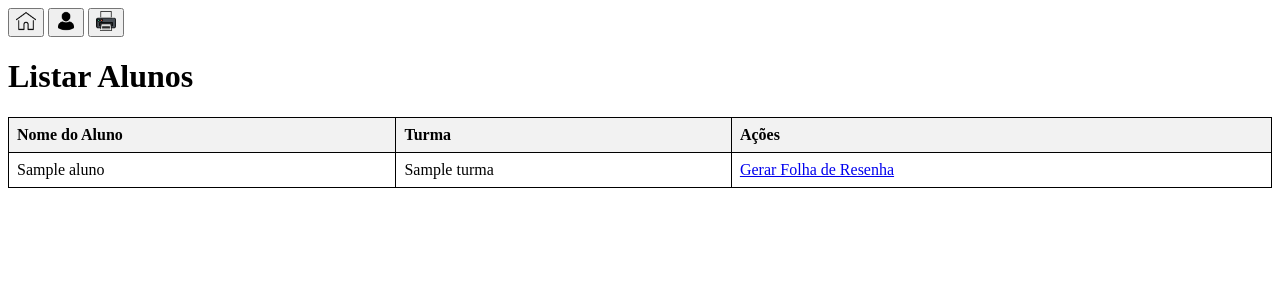
After one commit to casa-inteligente/pauta_pr29, a Django app: template projeto_pauta/resenha_livro/templates/listar_alunos.html in a window 1280 px wide. The commit adds this page. Shown: the top 300 px of the page. Run offline with Django 5.2, Linux system fonts and the light colour scheme; the template is opened without the code that fills it: most values are stand-ins (such as "Sample title", 1, 10 or a date in 2020).

Commit message:
add folha resenha, falta desing

```diff
--- a/projeto_pauta/projeto_pauta/urls.py
+++ b/projeto_pauta/projeto_pauta/urls.py
@@ -23,10 +23,11 @@ from . import views
 
 urlpatterns = [
     path('', include('pauta.urls')),
-    path('relacoes/', include('relação_detentos.urls')),
+    path('relacoes/', include('relação_detentos.urls')), #adiciona relação de detentos
     path('home', views.home, name='home'),
+    path('resenha_livro/', include('resenha_livro.urls')), #Adiciona relação de livros
     path('admin/', admin.site.urls),
-    #path('imprimir_resenha/<int:aluno_id>/')
+
     path('login/', auth_views.LoginView.as_view(), name='login'),  # URL de login
     path('logout/', auth_views.LogoutView.as_view(), name='logout'),  # URL de logout
     path('accounts/', include('django.contrib.auth.urls')),  # URLs de autenticação padrão
--- a/projeto_pauta/resenha_livro/admin.py
+++ b/projeto_pauta/resenha_livro/admin.py
@@ -7,7 +7,7 @@ class ResenhaAdmin(admin.ModelAdmin):
 
 @admin.register(PeriodoLeitura)
 class PeriodoLeituraAdmin(admin.ModelAdmin):
-    list_display = ('intervalo_leitura', 'data_resenha')
+    list_display = ('turma', 'intervalo_leitura', 'data_resenha')
 
 @admin.register(Turma)
 class TurmaAdmin(admin.ModelAdmin):
--- /dev/null
+++ b/projeto_pauta/resenha_livro/templates/listar_alunos.html
@@ -0,0 +1,76 @@
+{% load static %}
+
+<!DOCTYPE html>
+<html lang="pt-br">
+
+<head>
+    <meta charset="UTF-8">
+    <title>Listar Alunos</title>
+    <style>
+        table {
+            width: 100%;
+            border-collapse: collapse;
+        }
+
+        table,
+        th,
+        td {
+            border: 1px solid black;
+        }
+
+        th,
+        td {
+            padding: 8px;
+            text-align: left;
+        }
+
+        th {
+            background-color: #f2f2f2;
+        }
+    </style>
+</head>
+
+<body>
+
+    <!-- botões de navegações -->
+    <div class="conteiner btn-container fixado">
+        <button type="button" class="btn btn-sm">
+            <a href="{% url 'pauta:pauta_all' %}" class="text-white text-decoration-none"><img
+                    src="{% static 'img/home.png' %}" height="20" alt="home"></a>
+        </button>
+        <button type="button" class="btn btn-sm">
+            <a href="{% url 'admin:index' %}" class="text-white text-decoration-none"><img
+                    src="{% static 'img/login.png' %}" height="20" alt="login"></a>
+        </button>
+        <button type="button" class="btn btn-sm" onclick="window.print()"><img src="{% static 'img/printer.png' %}"
+                height="20" alt="print">
+        </button>
+
+
+    </div>
+
+
+    <h1>Listar Alunos</h1>
+    <table>
+        <thead>
+            <tr>
+                <th>Nome do Aluno</th>
+                <th>Turma</th>
+                <th>Ações</th>
+            </tr>
+        </thead>
+        <tbody>
+            {% for aluno in alunos %}
+            <tr>
+                <td>{{ aluno.nome }}</td>
+                <td>{{ aluno.turma.nome }}</td>
+                <td>
+                    <a href="{% url 'resenha_livro:imprimir_resenha' aluno.id %}">Gerar Folha de Resenha</a>
+                </td>
+            </tr>
+            {% endfor %}
+        </tbody>
+    </table>
+</body>
+
+</html>
--- a/projeto_pauta/resenha_livro/urls.py
+++ b/projeto_pauta/resenha_livro/urls.py
@@ -1,9 +1,10 @@
 from django.urls import path
-from . import views
+from .views import listar_alunos, imprimir_resenha
 
 app_name = 'resenha_livro'
 
 urlpatterns = [
-    path('imprimir_resenha/<int:aluno_id>/', views.imprimir_resenha, name='imprimir_resenha'),
+    path('', listar_alunos, name='listar_alunos'),
+    path('imprimir_resenha/<int:aluno_id>/', imprimir_resenha, name='imprimir_resenha'),
     # Outras URLs...
 ]
```
Also changed, not shown: projeto_pauta/resenha_livro/models.py (+13 -12 lines), projeto_pauta/resenha_livro/templates/imprimir_resenha.html (renamed from projeto_pauta/resenha_livro/templates/imprimir_resenhas.html, +32 -23 lines), projeto_pauta/resenha_livro/views.py (+6 -4 lines), projeto_pauta/db.sqlite3, projeto_pauta/resenha_livro/migrations/0001_initial.py, projeto_pauta/resenha_livro/migrations/0002_alter_resenhalivro_nomeprofessor.py (added), 1 other file.
